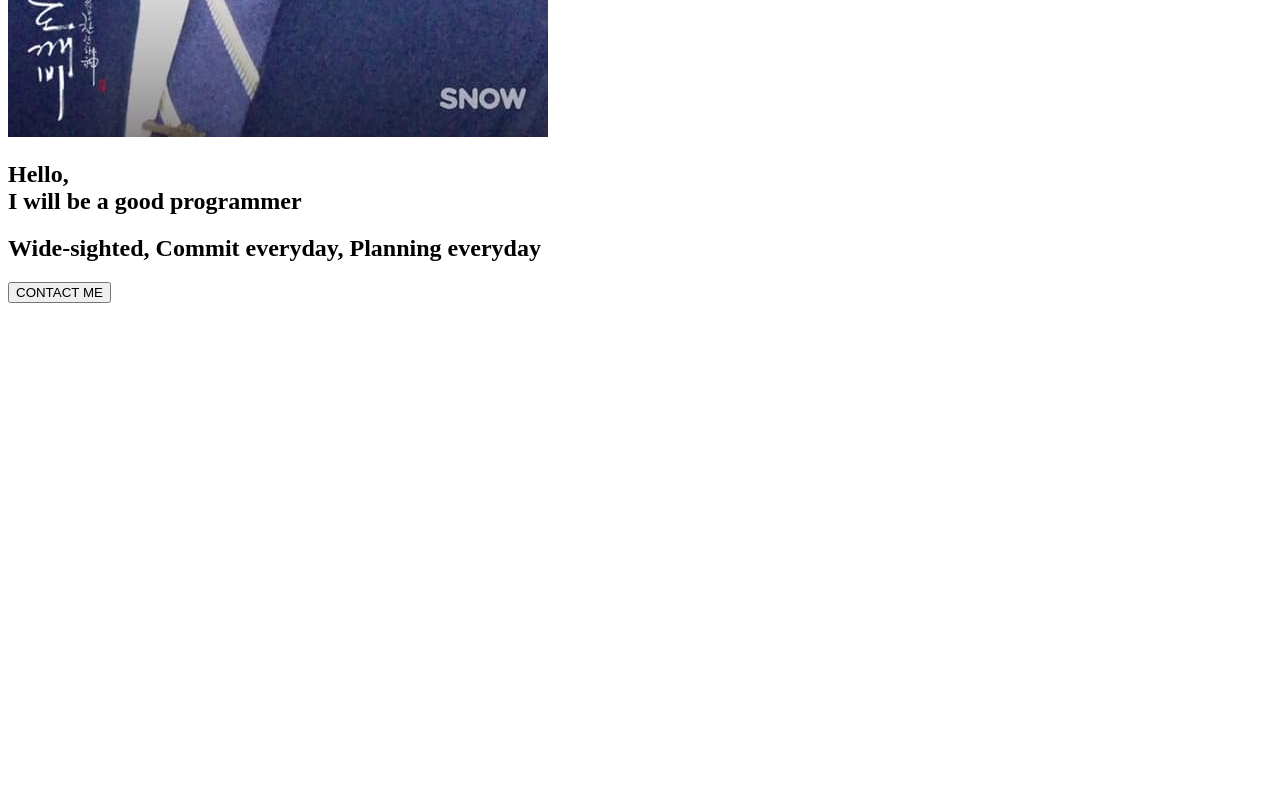
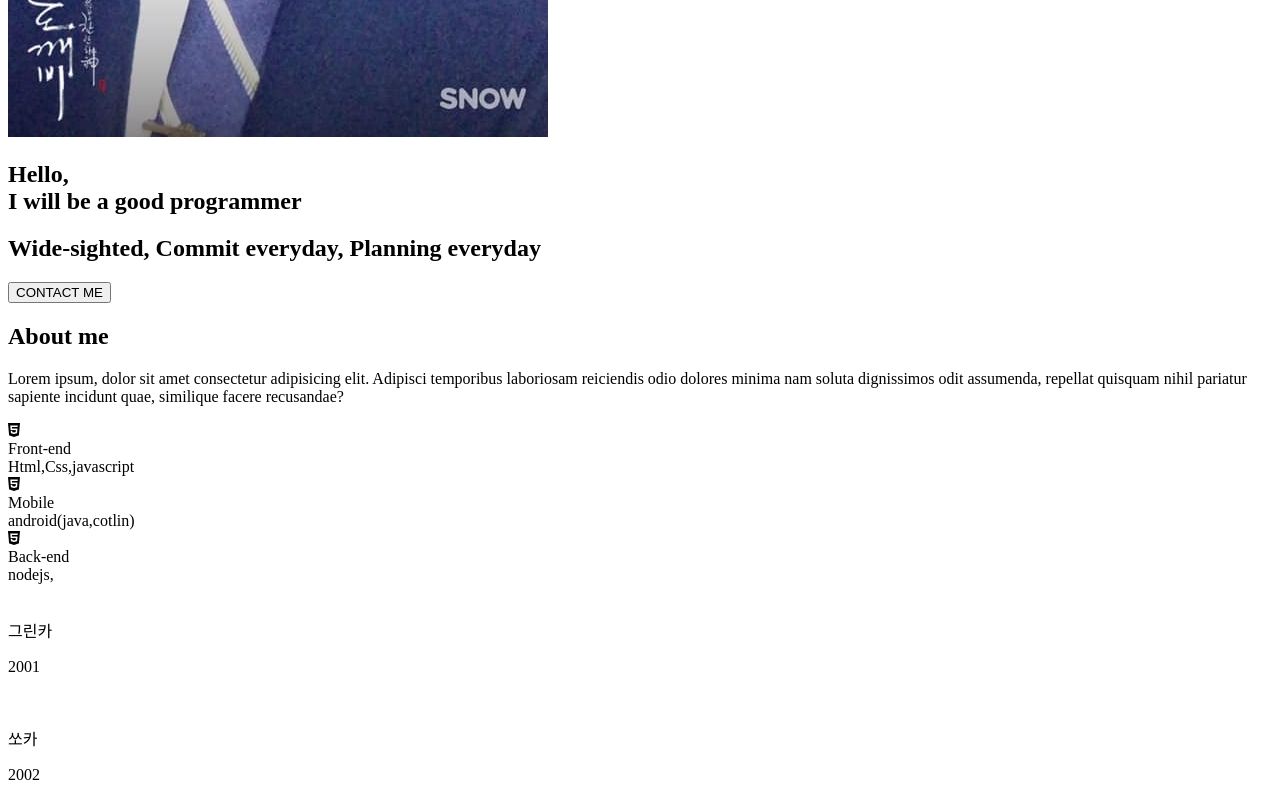
Before and after one commit to atomsong9090/portfolio, a plain HTML site: page index.html in a window 1280 px wide. Shown: the part 989-1789 px from the top of the page. Before the commit the page ends 1300 px from the top, so only its background shows below. Drawn offline with Linux system fonts and the light colour scheme.

Commit message:
Add HTML : index__about-section

```diff
--- a/index.html
+++ b/index.html
@@ -43,7 +43,56 @@
     </section>
 
     <!-- About -->
-    <section id="about"></section>
+    <section id="about">
+      <h1>About me</h1>
+      <p>
+        Lorem ipsum, dolor sit amet consectetur adipisicing elit. Adipisci
+        temporibus laboriosam reiciendis odio dolores minima nam soluta
+        dignissimos odit assumenda, repellat quisquam nihil pariatur sapiente
+        incidunt quae, similique facere recusandae?
+      </p>
+      <div class="about__majors">
+        <div class="majors">
+          <div class="major__icon">
+            <i class="fab fa-html5"></i>
+          </div>
+          <div class="major__title">Front-end</div>
+          <div class="major__description">
+            Html,Css,javascript
+          </div>
+        </div>
+        <div class="majors">
+          <div class="major__icon">
+            <i class="fab fa-html5"></i>
+          </div>
+          <div class="major__title">Mobile</div>
+          <div class="major__description">
+            android(java,cotlin)
+          </div>
+        </div>
+        <div class="majors">
+          <div class="major__icon">
+            <i class="fab fa-html5"></i>
+          </div>
+          <div class="major__title">Back-end</div>
+          <div class="major__description">
+            nodejs,
+          </div>
+        </div>
+      </div>
+      <div class="about__jobs">
+        <div class="job">
+          <img src="" alt="" class="job__logo" />
+          <p class="job__name">그린카</p>
+          <p class="job__period">2001</p>
+        </div>
+        <div class="job">
+          <img src="" alt="" class="job__logo" />
+          <p class="job__name">쏘카</p>
+          <p class="job__period">2002</p>
+        </div>
+      </div>
+    </section>
     <!-- Skills -->
     <section id="skills"></section>
     <!-- Work -->
```
